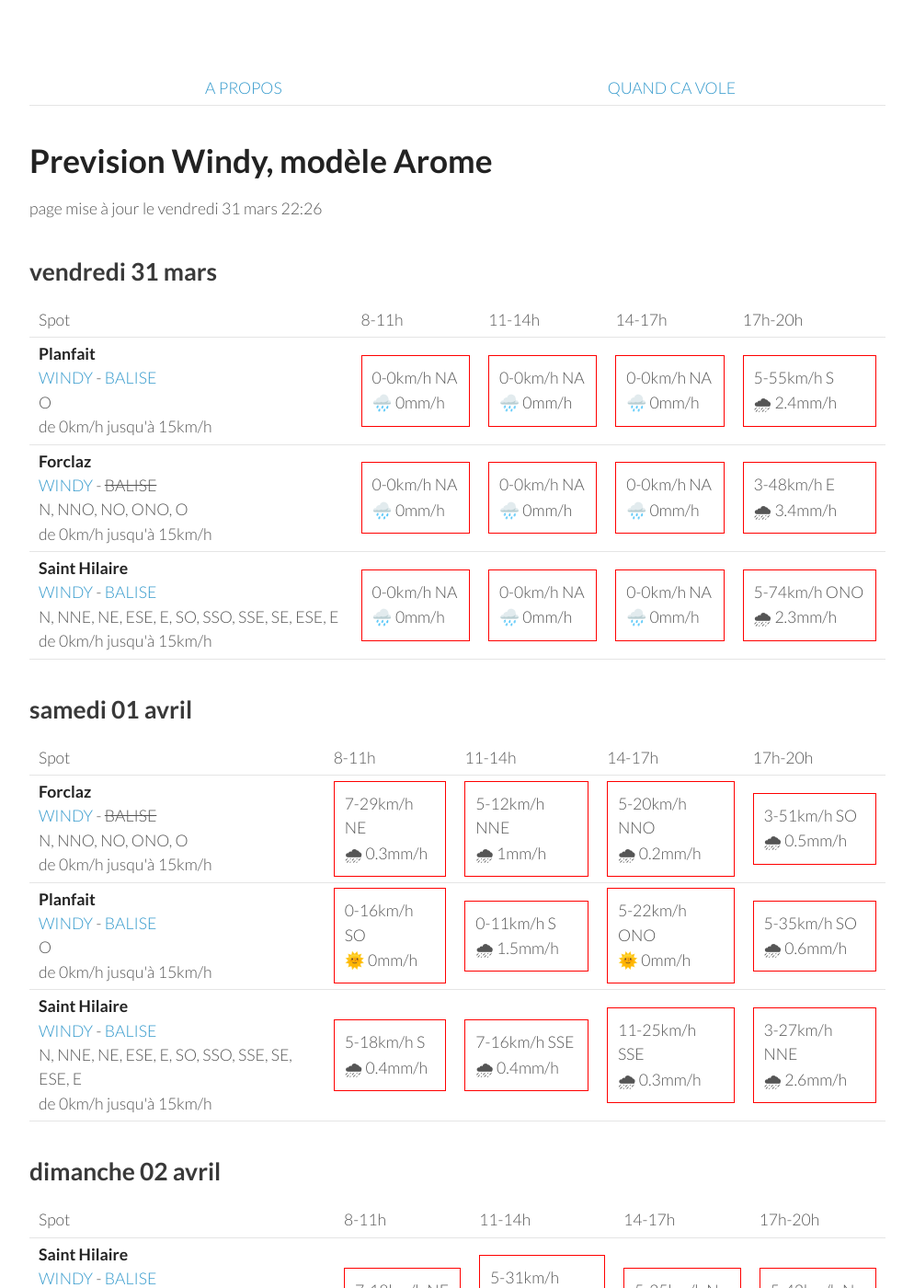
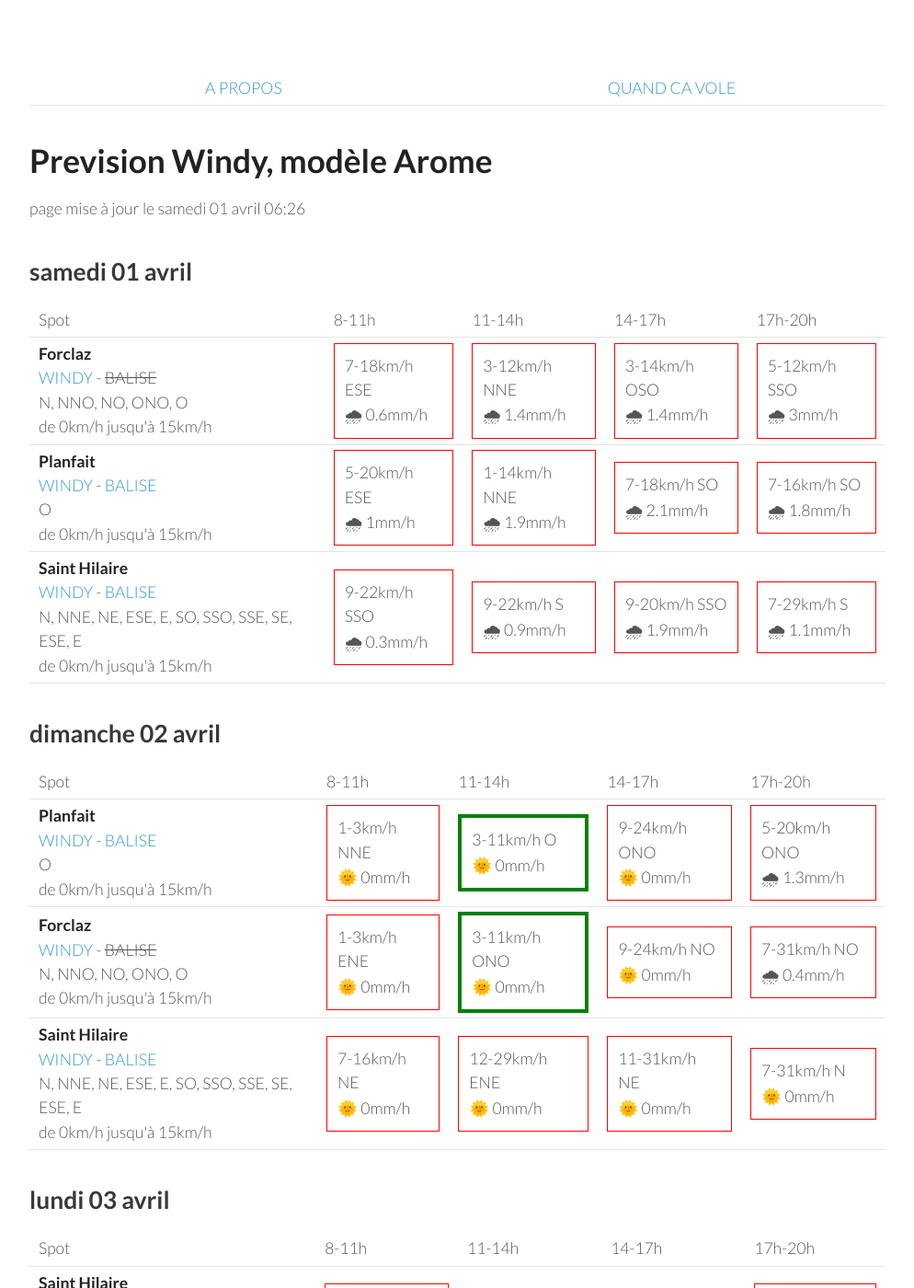
Before and after one commit to parapente-dans-le-nord/parapente-dans-le-nord.github.io, a Jekyll site: the page built from alpes_nord.markdown, in a window 1280 px wide and 1400 px high. Shown: the whole window at 92% size, without its empty margins (26-1020 px from the left). Built offline with Jekyll 4.4.1, drawn with Linux system fonts in a browser that asks for light colours; some of the changed text lies outside the part shown.

Commit message:
update index.markdown

```diff
--- a/alpes_nord.markdown
+++ b/alpes_nord.markdown
@@ -7,51 +7,8 @@ title:  "Tous les spots"
 {: .links}
 
 # Prevision Windy, modèle Arome
-page mise à jour le vendredi 31 mars 22:26
+page mise à jour le samedi 01 avril 06:26
 
-## vendredi 31 mars
-
-{::nomarkdown}
-<table>
-  <tbody>
-    <tr>
-      <td>Spot</td>
-      <td>8-11h</td>
-      <td>11-14h</td>
-      <td>14-17h</td>
-      <td>17h-20h</td>
-    </tr>
-<tr>
-        <td><strong>Planfait</strong><br><a href="https://windy.com/45.853/6.223?45.415,6.223,8">WINDY</a> - <span class=""><a href="https://www.openwindmap.org/PP496">BALISE</a> </span><br> <span class="vent-favorable">O</span><br><span class="force-vent">de 0km/h jusqu'à 15km/h</span> </td>
-
-            <td><div class="not-flyable"><p>0-0km/h NA</p><p>🌧️ 0mm/h</p></div></td>
-            <td><div class="not-flyable"><p>0-0km/h NA</p><p>🌧️ 0mm/h</p></div></td>
-            <td><div class="not-flyable"><p>0-0km/h NA</p><p>🌧️ 0mm/h</p></div></td>
-            <td><div class="not-flyable"><p>5-55km/h S</p><p>🌧 2.4mm/h</p></div></td>
-
-    </tr>
-<tr>
-        <td><strong>Forclaz</strong><br><a href="https://windy.com/45.814/6.247?45.375,6.246,8,m:eVwaglz">WINDY</a> - <span class="no-balise"> BALISE </span><br> <span class="vent-favorable">N, NNO, NO, ONO, O</span><br><span class="force-vent">de 0km/h jusqu'à 15km/h</span> </td>
-
-            <td><div class="not-flyable"><p>0-0km/h NA</p><p>🌧️ 0mm/h</p></div></td>
-            <td><div class="not-flyable"><p>0-0km/h NA</p><p>🌧️ 0mm/h</p></div></td>
-            <td><div class="not-flyable"><p>0-0km/h NA</p><p>🌧️ 0mm/h</p></div></td>
-            <td><div class="not-flyable"><p>3-48km/h E</p><p>🌧 3.4mm/h</p></div></td>
-
-    </tr>
-<tr>
-        <td><strong>Saint Hilaire</strong><br><a href="https://windy.com/45.307/5.888?45.087,5.889,9,m:eUFagkX">WINDY</a> - <span class=""><a href="http://www.balisemeteo.com/balise.php?idBalise=61">BALISE</a> </span><br> <span class="vent-favorable">N, NNE, NE, ESE, E, SO, SSO, SSE, SE, ESE, E</span><br><span class="force-vent">de 0km/h jusqu'à 15km/h</span> </td>
-
-            <td><div class="not-flyable"><p>0-0km/h NA</p><p>🌧️ 0mm/h</p></div></td>
-            <td><div class="not-flyable"><p>0-0km/h NA</p><p>🌧️ 0mm/h</p></div></td>
-            <td><div class="not-flyable"><p>0-0km/h NA</p><p>🌧️ 0mm/h</p></div></td>
-            <td><div class="not-flyable"><p>5-74km/h ONO</p><p>🌧 2.3mm/h</p></div></td>
-
-    </tr>
-
-</tbody>
-</table>
-{:/}
 ## samedi 01 avril
 
 {::nomarkdown}
@@ -67,30 +24,30 @@ page mise à jour le vendredi 31 mars 22:26
 <tr>
         <td><strong>Forclaz</strong><br><a href="https://windy.com/45.814/6.247?45.375,6.246,8,m:eVwaglz">WINDY</a> - <span class="no-balise"> BALISE </span><br> <span class="vent-favorable">N, NNO, NO, ONO, O</span><br><span class="force-vent">de 0km/h jusqu'à 15km/h</span> </td>
 
-            <td><div class="not-flyable"><p>7-29km/h NE</p><p>🌧 0.3mm/h</p></div></td>
-            <td><div class="not-flyable"><p>5-12km/h NNE</p><p>🌧 1mm/h</p></div></td>
-            <td><div class="not-flyable"><p>5-20km/h NNO</p><p>🌧 0.2mm/h</p></div></td>
-            <td><div class="not-flyable"><p>3-51km/h SO</p><p>🌧 0.5mm/h</p></div></td>
+            <td><div class="not-flyable"><p>7-18km/h ESE</p><p>🌧 0.6mm/h</p></div></td>
+            <td><div class="not-flyable"><p>3-12km/h NNE</p><p>🌧 1.4mm/h</p></div></td>
+            <td><div class="not-flyable"><p>3-14km/h OSO</p><p>🌧 1.4mm/h</p></div></td>
+            <td><div class="not-flyable"><p>5-12km/h SSO</p><p>🌧 3mm/h</p></div></td>
 
 
     </tr>
 <tr>
         <td><strong>Planfait</strong><br><a href="https://windy.com/45.853/6.223?45.415,6.223,8">WINDY</a> - <span class=""><a href="https://www.openwindmap.org/PP496">BALISE</a> </span><br> <span class="vent-favorable">O</span><br><span class="force-vent">de 0km/h jusqu'à 15km/h</span> </td>
 
-            <td><div class="not-flyable"><p>0-16km/h SO</p><p>🌞 0mm/h</p></div></td>
-            <td><div class="not-flyable"><p>0-11km/h S</p><p>🌧 1.5mm/h</p></div></td>
-            <td><div class="not-flyable"><p>5-22km/h ONO</p><p>🌞 0mm/h</p></div></td>
-            <td><div class="not-flyable"><p>5-35km/h SO</p><p>🌧 0.6mm/h</p></div></td>
+            <td><div class="not-flyable"><p>5-20km/h ESE</p><p>🌧 1mm/h</p></div></td>
+            <td><div class="not-flyable"><p>1-14km/h NNE</p><p>🌧 1.9mm/h</p></div></td>
+            <td><div class="not-flyable"><p>7-18km/h SO</p><p>🌧 2.1mm/h</p></div></td>
+            <td><div class="not-flyable"><p>7-16km/h SO</p><p>🌧 1.8mm/h</p></div></td>
 
 
     </tr>
 <tr>
         <td><strong>Saint Hilaire</strong><br><a href="https://windy.com/45.307/5.888?45.087,5.889,9,m:eUFagkX">WINDY</a> - <span class=""><a href="http://www.balisemeteo.com/balise.php?idBalise=61">BALISE</a> </span><br> <span class="vent-favorable">N, NNE, NE, ESE, E, SO, SSO, SSE, SE, ESE, E</span><br><span class="force-vent">de 0km/h jusqu'à 15km/h</span> </td>
 
-            <td><div class="not-flyable"><p>5-18km/h S</p><p>🌧 0.4mm/h</p></div></td>
-            <td><div class="not-flyable"><p>7-16km/h SSE</p><p>🌧 0.4mm/h</p></div></td>
-            <td><div class="not-flyable"><p>11-25km/h SSE</p><p>🌧 0.3mm/h</p></div></td>
-            <td><div class="not-flyable"><p>3-27km/h NNE</p><p>🌧 2.6mm/h</p></div></td>
+            <td><div class="not-flyable"><p>9-22km/h SSO</p><p>🌧 0.3mm/h</p></div></td>
+            <td><div class="not-flyable"><p>9-22km/h S</p><p>🌧 0.9mm/h</p></div></td>
+            <td><div class="not-flyable"><p>9-20km/h SSO</p><p>🌧 1.9mm/h</p></div></td>
+            <td><div class="not-flyable"><p>7-29km/h S</p><p>🌧 1.1mm/h</p></div></td>
 
 
     </tr>
@@ -111,32 +68,32 @@ page mise à jour le vendredi 31 mars 22:26
       <td>17h-20h</td>
     </tr>
 <tr>
-        <td><strong>Saint Hilaire</strong><br><a href="https://windy.com/45.307/5.888?45.087,5.889,9,m:eUFagkX">WINDY</a> - <span class=""><a href="http://www.balisemeteo.com/balise.php?idBalise=61">BALISE</a> </span><br> <span class="vent-favorable">N, NNE, NE, ESE, E, SO, SSO, SSE, SE, ESE, E</span><br><span class="force-vent">de 0km/h jusqu'à 15km/h</span> </td>
-
-            <td><div class="not-flyable"><p>7-18km/h NE</p><p>🌧 0.6mm/h</p></div></td>
-            <td><div class="not-flyable"><p>5-31km/h NNE</p><p>🌧 0.5mm/h</p></div></td>
-            <td><div class="not-flyable"><p>5-35km/h N</p><p>🌧 0.4mm/h</p></div></td>
-            <td><div class="not-flyable"><p>5-42km/h N</p><p>🌧 1.4mm/h</p></div></td>
-
-
-    </tr>
-<tr>
         <td><strong>Planfait</strong><br><a href="https://windy.com/45.853/6.223?45.415,6.223,8">WINDY</a> - <span class=""><a href="https://www.openwindmap.org/PP496">BALISE</a> </span><br> <span class="vent-favorable">O</span><br><span class="force-vent">de 0km/h jusqu'à 15km/h</span> </td>
 
             <td><div class="not-flyable"><p>1-3km/h NNE</p><p>🌞 0mm/h</p></div></td>
-            <td><div class="not-flyable"><p>1-12km/h OSO</p><p>🌧 0.4mm/h</p></div></td>
-            <td><div class="not-flyable"><p>3-20km/h NO</p><p>🌧 0.2mm/h</p></div></td>
-            <td><div class="not-flyable"><p>5-27km/h NO</p><p>🌧 0.2mm/h</p></div></td>
+            <td><div class="flyable"><p>3-11km/h O</p><p>🌞 0mm/h</p></div></td>
+            <td><div class="not-flyable"><p>9-24km/h ONO</p><p>🌞 0mm/h</p></div></td>
+            <td><div class="not-flyable"><p>5-20km/h ONO</p><p>🌧 1.3mm/h</p></div></td>
 
 
     </tr>
 <tr>
         <td><strong>Forclaz</strong><br><a href="https://windy.com/45.814/6.247?45.375,6.246,8,m:eVwaglz">WINDY</a> - <span class="no-balise"> BALISE </span><br> <span class="vent-favorable">N, NNO, NO, ONO, O</span><br><span class="force-vent">de 0km/h jusqu'à 15km/h</span> </td>
 
-            <td><div class="not-flyable"><p>1-3km/h NNE</p><p>🌞 0mm/h</p></div></td>
-            <td><div class="not-flyable"><p>1-12km/h OSO</p><p>🌧 0.3mm/h</p></div></td>
-            <td><div class="not-flyable"><p>3-22km/h NO</p><p>🌧 0.2mm/h</p></div></td>
-            <td><div class="not-flyable"><p>5-27km/h NO</p><p>🌧 0.2mm/h</p></div></td>
+            <td><div class="not-flyable"><p>1-3km/h ENE</p><p>🌞 0mm/h</p></div></td>
+            <td><div class="flyable"><p>3-11km/h ONO</p><p>🌞 0mm/h</p></div></td>
+            <td><div class="not-flyable"><p>9-24km/h NO</p><p>🌞 0mm/h</p></div></td>
+            <td><div class="not-flyable"><p>7-31km/h NO</p><p>🌧 0.4mm/h</p></div></td>
+
+
+    </tr>
+<tr>
+        <td><strong>Saint Hilaire</strong><br><a href="https://windy.com/45.307/5.888?45.087,5.889,9,m:eUFagkX">WINDY</a> - <span class=""><a href="http://www.balisemeteo.com/balise.php?idBalise=61">BALISE</a> </span><br> <span class="vent-favorable">N, NNE, NE, ESE, E, SO, SSO, SSE, SE, ESE, E</span><br><span class="force-vent">de 0km/h jusqu'à 15km/h</span> </td>
+
+            <td><div class="not-flyable"><p>7-16km/h NE</p><p>🌞 0mm/h</p></div></td>
+            <td><div class="not-flyable"><p>12-29km/h ENE</p><p>🌞 0mm/h</p></div></td>
+            <td><div class="not-flyable"><p>11-31km/h NE</p><p>🌞 0mm/h</p></div></td>
+            <td><div class="not-flyable"><p>7-31km/h N</p><p>🌞 0mm/h</p></div></td>
 
 
     </tr>
@@ -159,30 +116,30 @@ page mise à jour le vendredi 31 mars 22:26
 <tr>
         <td><strong>Saint Hilaire</strong><br><a href="https://windy.com/45.307/5.888?45.087,5.889,9,m:eUFagkX">WINDY</a> - <span class=""><a href="http://www.balisemeteo.com/balise.php?idBalise=61">BALISE</a> </span><br> <span class="vent-favorable">N, NNE, NE, ESE, E, SO, SSO, SSE, SE, ESE, E</span><br><span class="force-vent">de 0km/h jusqu'à 15km/h</span> </td>
 
-            <td><div class="not-flyable"><p>5-31km/h NNE</p><p>🌞 0mm/h</p></div></td>
-            <td><div class="not-flyable"><p>7-35km/h NNE</p><p>🌞 0mm/h</p></div></td>
+            <td><div class="not-flyable"><p>3-31km/h NNE</p><p>🌞 0mm/h</p></div></td>
+            <td><div class="not-flyable"><p>7-35km/h N</p><p>🌞 0mm/h</p></div></td>
             <td><div class="not-flyable"><p>7-38km/h N</p><p>🌧 0.4mm/h</p></div></td>
-            <td><div class="not-flyable"><p>9-40km/h NNE</p><p>🌧 0.5mm/h</p></div></td>
+            <td><div class="not-flyable"><p>9-46km/h NNE</p><p>🌧 0.6mm/h</p></div></td>
 
 
     </tr>
 <tr>
         <td><strong>Forclaz</strong><br><a href="https://windy.com/45.814/6.247?45.375,6.246,8,m:eVwaglz">WINDY</a> - <span class="no-balise"> BALISE </span><br> <span class="vent-favorable">N, NNO, NO, ONO, O</span><br><span class="force-vent">de 0km/h jusqu'à 15km/h</span> </td>
 
-            <td><div class="not-flyable"><p>1-16km/h NNO</p><p>🌞 0mm/h</p></div></td>
-            <td><div class="not-flyable"><p>3-18km/h NNO</p><p>🌧 0.2mm/h</p></div></td>
-            <td><div class="not-flyable"><p>7-31km/h NNO</p><p>🌧 0.2mm/h</p></div></td>
-            <td><div class="not-flyable"><p>9-35km/h NNO</p><p>🌞 0mm/h</p></div></td>
+            <td><div class="not-flyable"><p>3-16km/h NO</p><p>🌞 0mm/h</p></div></td>
+            <td><div class="not-flyable"><p>5-24km/h NO</p><p>🌧 0.3mm/h</p></div></td>
+            <td><div class="not-flyable"><p>9-33km/h NNO</p><p>🌧 0.2mm/h</p></div></td>
+            <td><div class="not-flyable"><p>9-38km/h N</p><p>🌞 0mm/h</p></div></td>
 
 
     </tr>
 <tr>
         <td><strong>Planfait</strong><br><a href="https://windy.com/45.853/6.223?45.415,6.223,8">WINDY</a> - <span class=""><a href="https://www.openwindmap.org/PP496">BALISE</a> </span><br> <span class="vent-favorable">O</span><br><span class="force-vent">de 0km/h jusqu'à 15km/h</span> </td>
 
-            <td><div class="not-flyable"><p>3-18km/h N</p><p>🌞 0mm/h</p></div></td>
-            <td><div class="not-flyable"><p>5-24km/h N</p><p>🌧 0.2mm/h</p></div></td>
-            <td><div class="not-flyable"><p>9-33km/h N</p><p>🌞 0mm/h</p></div></td>
-            <td><div class="not-flyable"><p>11-38km/h N</p><p>🌞 0mm/h</p></div></td>
+            <td><div class="not-flyable"><p>3-20km/h NNO</p><p>🌞 0mm/h</p></div></td>
+            <td><div class="not-flyable"><p>7-25km/h NNO</p><p>🌧 0.2mm/h</p></div></td>
+            <td><div class="not-flyable"><p>9-35km/h N</p><p>🌞 0mm/h</p></div></td>
+            <td><div class="not-flyable"><p>12-42km/h N</p><p>🌞 0mm/h</p></div></td>
 
 
     </tr>
@@ -205,8 +162,8 @@ page mise à jour le vendredi 31 mars 22:26
 <tr>
         <td><strong>Saint Hilaire</strong><br><a href="https://windy.com/45.307/5.888?45.087,5.889,9,m:eUFagkX">WINDY</a> - <span class=""><a href="http://www.balisemeteo.com/balise.php?idBalise=61">BALISE</a> </span><br> <span class="vent-favorable">N, NNE, NE, ESE, E, SO, SSO, SSE, SE, ESE, E</span><br><span class="force-vent">de 0km/h jusqu'à 15km/h</span> </td>
 
-            <td><div class="not-flyable"><p>1-18km/h NE</p><p>🌞 0mm/h</p></div></td>
-            <td><div class="not-flyable"><p>3-27km/h NNO</p><p>🌞 0mm/h</p></div></td>
+            <td><div class="not-flyable"><p>3-27km/h ENE</p><p>🌞 0mm/h</p></div></td>
+            <td><div class="not-flyable"><p>5-35km/h N</p><p>🌞 0mm/h</p></div></td>
             <td><div class="not-flyable"><p>7-42km/h N</p><p>🌞 0mm/h</p></div></td>
             <td><div class="not-flyable"><p>7-50km/h NNE</p><p>🌞 0mm/h</p></div></td>
 
@@ -215,8 +172,8 @@ page mise à jour le vendredi 31 mars 22:26
 <tr>
         <td><strong>Planfait</strong><br><a href="https://windy.com/45.853/6.223?45.415,6.223,8">WINDY</a> - <span class=""><a href="https://www.openwindmap.org/PP496">BALISE</a> </span><br> <span class="vent-favorable">O</span><br><span class="force-vent">de 0km/h jusqu'à 15km/h</span> </td>
 
-            <td><div class="not-flyable"><p>3-16km/h SE</p><p>🌞 0mm/h</p></div></td>
-            <td><div class="not-flyable"><p>5-20km/h ONO</p><p>🌞 0mm/h</p></div></td>
+            <td><div class="not-flyable"><p>0-20km/h OSO</p><p>🌞 0mm/h</p></div></td>
+            <td><div class="not-flyable"><p>5-27km/h NO</p><p>🌞 0mm/h</p></div></td>
             <td><div class="not-flyable"><p>7-35km/h NNO</p><p>🌞 0mm/h</p></div></td>
             <td><div class="not-flyable"><p>7-37km/h N</p><p>🌞 0mm/h</p></div></td>
 
@@ -225,8 +182,8 @@ page mise à jour le vendredi 31 mars 22:26
 <tr>
         <td><strong>Forclaz</strong><br><a href="https://windy.com/45.814/6.247?45.375,6.246,8,m:eVwaglz">WINDY</a> - <span class="no-balise"> BALISE </span><br> <span class="vent-favorable">N, NNO, NO, ONO, O</span><br><span class="force-vent">de 0km/h jusqu'à 15km/h</span> </td>
 
-            <td><div class="not-flyable"><p>3-16km/h SSE</p><p>🌞 0mm/h</p></div></td>
-            <td><div class="not-flyable"><p>5-20km/h O</p><p>🌞 0mm/h</p></div></td>
+            <td><div class="not-flyable"><p>1-18km/h SO</p><p>🌞 0mm/h</p></div></td>
+            <td><div class="not-flyable"><p>5-27km/h ONO</p><p>🌞 0mm/h</p></div></td>
             <td><div class="not-flyable"><p>7-33km/h NO</p><p>🌞 0mm/h</p></div></td>
             <td><div class="not-flyable"><p>5-35km/h NNO</p><p>🌞 0mm/h</p></div></td>
 
```
